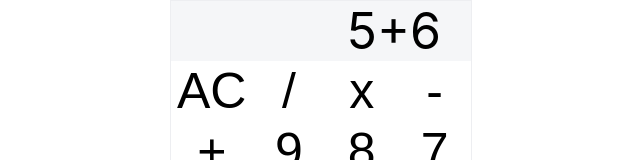
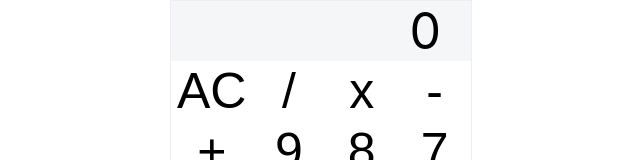
Before and after one commit to electrovagance/FCC-Calculator, a React (Create React App) app: page / in a window 1280 px wide. Shown: the top 160 px of the page, without its empty margins (319-959 px from the left). Built offline with nearby package versions, Linux system fonts and the light colour scheme.

Commit message:
refactored App.js to class component

```diff
--- a/src/App.js
+++ b/src/App.js
@@ -1,4 +1,4 @@
-import React, { useState, useEffect } from 'react';
+import React, { Component } from 'react';
 import Display from './components/Display';
 import ClearInput from './components/ClearInput';
 import Operators from './components/Operators';
@@ -7,30 +7,37 @@ import Decimal from './components/Decimal';
 import Calculate from './components/Calculate';
 import './App.css';
 
-function App() {
-  // declare state here
-  const [inputArr, setInputArr] = useState([5, '+', 6]);
+const numRegEx = /\d/;
+const operatorRegEx = /x+-\\/ig;
+
+class App extends Component {
+  constructor(props) {
+    super(props);
+    this.state = {
+      inputArr: ['0']
+    }
+  }
 
   //function for checking for valid inpud
-  const input = () => {
-    console.log(test);
+  input = (event) => {
+    const input = event.target.innerHTML;
+    if (numRegEx.test(parseInt(input))) console.log(input);
+    else if (operatorRegEx.test(input)) console.log('t')
   }
 
-  // function for listening to input
-  const handleInput = () => {
-    useEffect(() => {
-      document.getElementById('buttons').document.addEventListener('onclick', input);
-
-      return () => {
-        document.removeEventListener(input)
-      }
-    })
+  componentDidMount = () => {
+    document.getElementById('buttons').addEventListener('click', this.input)
   }
 
+  componentWillUnmount = () => {
+    document.removeEventListener(this.input)
+  }
+
+  render() {
     return (
-    <div className="App">
+      <div className="App" >
         <div id="calculator">
-        <Display input={inputArr}/>
+          <Display input={this.state.inputArr} />
           <section id="buttons">
             <ClearInput />
             <Operators />
@@ -41,6 +48,8 @@ function App() {
         </div>
       </div>
     );
+  }
+
 };
 
 export default App;
```
Lines whose indentation alone changed are shown as unchanged.
